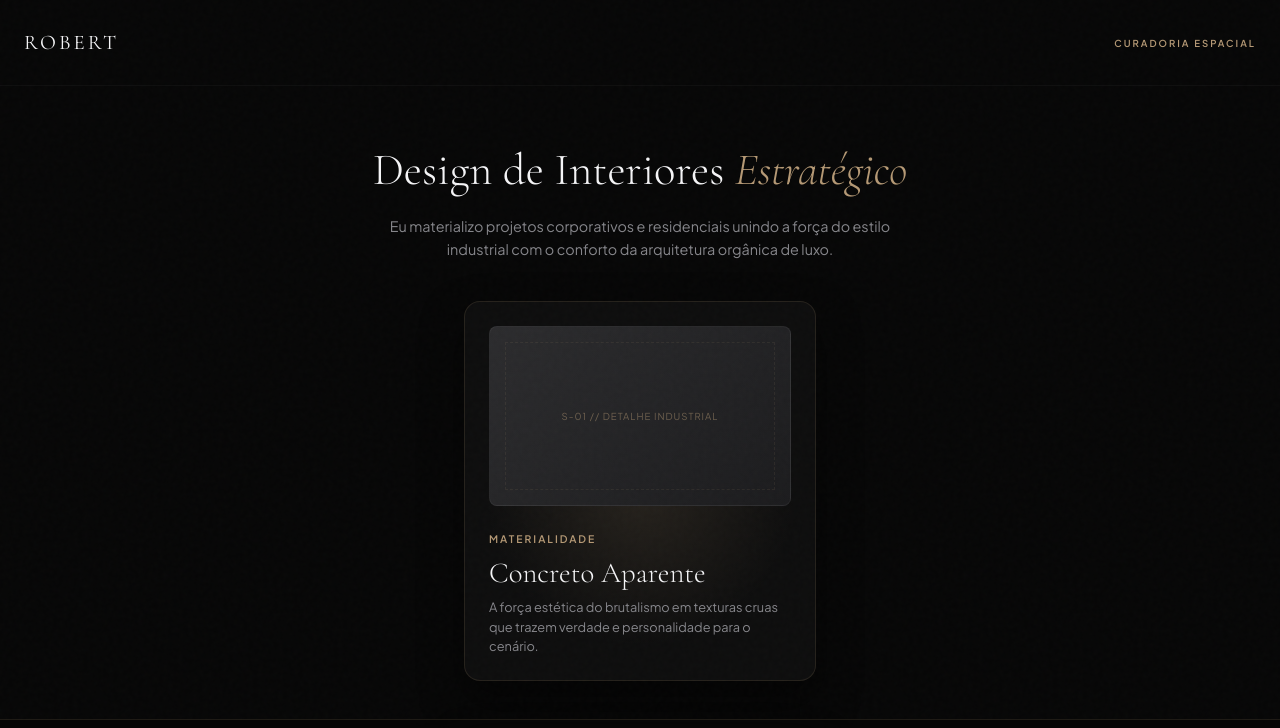
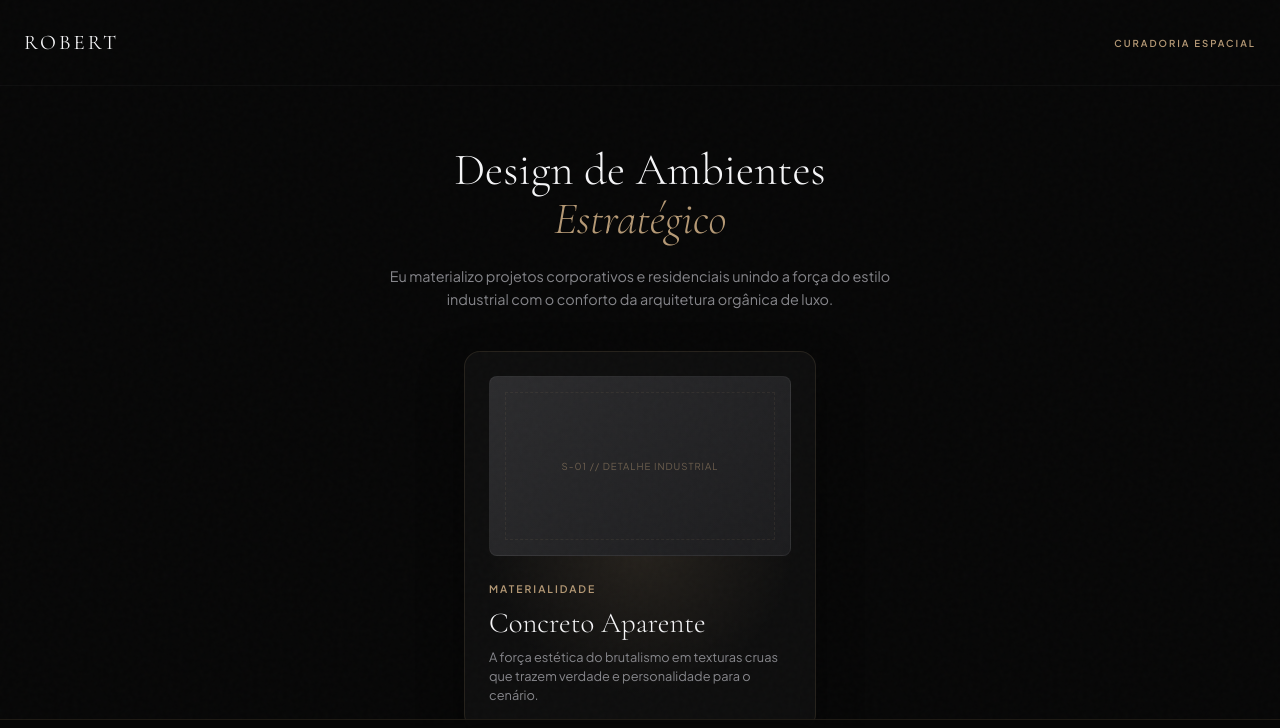
Before and after one commit to digitalrobertlima/galaxy, a plain HTML site: page index.html in a window 1280 px wide. Shown: the top 728 px of the page. Drawn offline with nearby package versions, Linux system fonts and the light colour scheme.

Commit message:
Change header from 'Design de Interiores' to 'Design de Ambientes'

```diff
--- a/index.html
+++ b/index.html
@@ -261,7 +261,7 @@
 
     <!-- Apresentação Sem Frescura -->
     <section class="hero">
-        <h1>Design de Interiores <span>Estratégico</span></h1>
+        <h1>Design de Ambientes <span>Estratégico</span></h1>
         <p>Eu materializo projetos corporativos e residenciais unindo a força do estilo industrial com o conforto da arquitetura orgânica de luxo.</p>
     </section>
 
```
